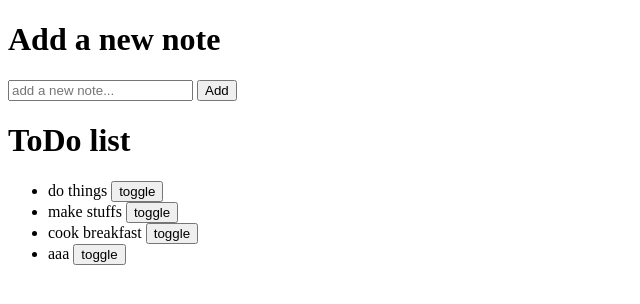
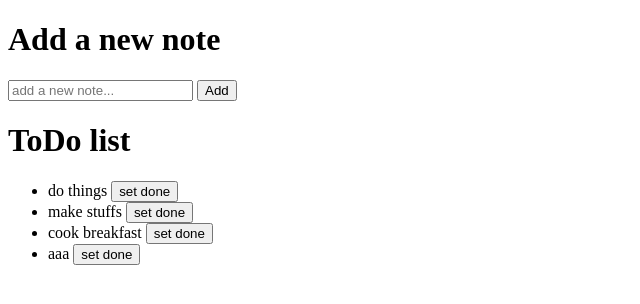
Before and after one commit to huuwulleop/todo-app, a React (Create React App) app: page / in a window 1280 px wide. Shown: the top 304 px of the page, without its empty margins (0-640 px from the left). Built offline with nearby package versions, Linux system fonts and the light colour scheme; data requests are answered from the project's data file.

Commit message:
Add toggling to buttons

```diff
--- a/src/App.js
+++ b/src/App.js
@@ -72,7 +72,9 @@ const App = () => {
                 <Note
                   key={note.id}
                   content={note.content}
-                  toggleNote={() => toggleNoteOf(note.id)} />
+                  toggleNote={() => toggleNoteOf(note.id)}
+                  done={note.done}
+                />
               ))}
             </ul>
           )
--- a/src/components/Note.js
+++ b/src/components/Note.js
@@ -4,9 +4,9 @@ const Note = ({ content, toggleNote, done }) => {
     return (
         <li>
             <div>
-                {content}
+                {done ? <s>{content}</s> : content}
                 <span> </span>
-                <button onClick={toggleNote}>toggle</button>
+                <button onClick={toggleNote}>{done ? 'set undone' : 'set done'}</button>
             </div>
         </li>
     )
```
